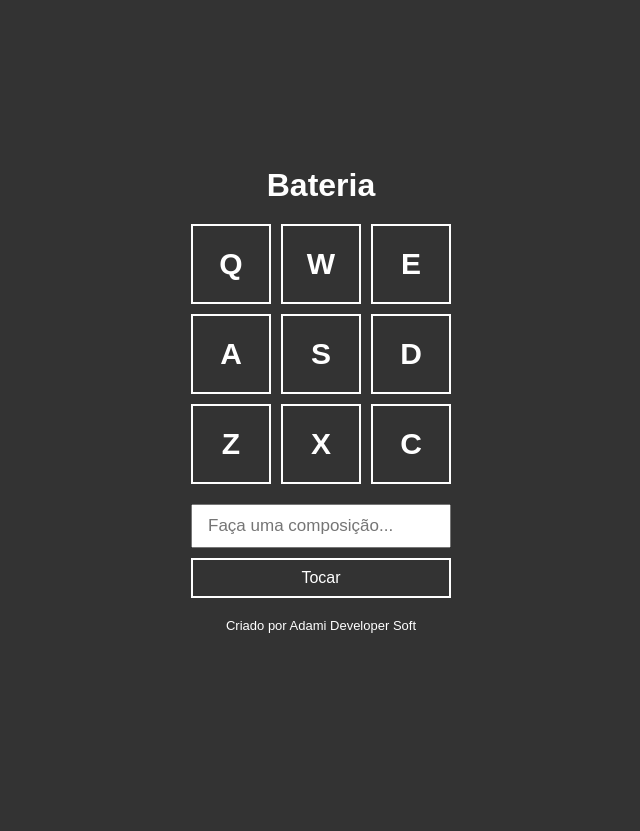
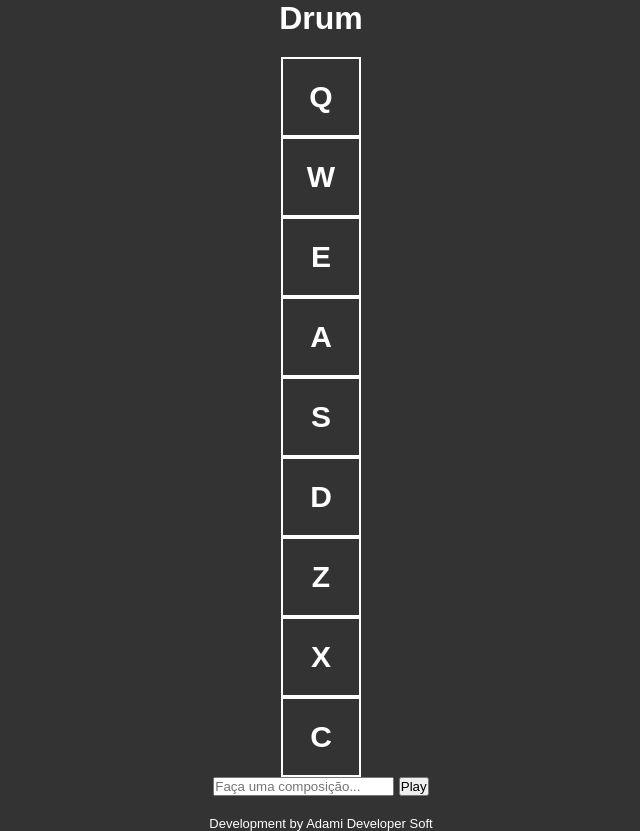
Before and after one commit to Luiz-Fernando-sys/Play-Drum, a plain HTML site: page index.html in a window 1280 px wide. Shown: the whole page, without its empty margins (319-959 px from the left). Before the commit the page ends 800 px from the top, so only its background shows below. Drawn offline with Linux system fonts and the light colour scheme.

Commit message:
Editing informations HTML

```diff
--- a/index.html
+++ b/index.html
@@ -1,17 +1,17 @@
 <!DOCTYPE html>
-<html lang="pt">
+<html lang="pt-BR">
 <head>
     <meta charset="UTF-8">
     <meta http-equiv="X-UA-Compatible" content="IE=edge">
     <meta name="viewport" content="width=device-width, initial-scale=1.0">
-    <title>Bateria</title>
+    <title>Play Drum</title>
     <link rel="stylesheet" href="style.css" />
 </head>
 <body>
-    <h1>Bateria</h1>
+    <h1>Drum</h1>
 
     <!--Colocando as teclas a serem clicadas-->
-    <div class="keys">
+    <div class="teclas">
         <div data-key="keyq" class="key">Q</div>
         <div data-key="keyw" class="key">W</div>
         <div data-key="keye" class="key">E</div>
@@ -24,12 +24,12 @@
         <div data-key="keyx" class="key">X</div>
         <div data-key="keyc" class="key">C</div>
     </div>
-    <div class="composer">
+    <div class="composition">
         <input type="text" id="input" placeholder="Faça uma composição..." />
-        <button>Tocar</button>
+        <button>Play</button>
     </div>
 
-    <footer>Criado por Adami Developer Soft</footer>
+    <footer>Development by Adami Developer Soft</footer>
 
     <!--Pre carregando os áudios de cada tecla usando a tag audio-->
     <!--Cada tag possui seu id e está linkando diretamente com o som correto na pasta "sounds"-->
```
